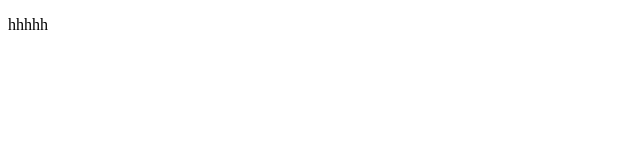
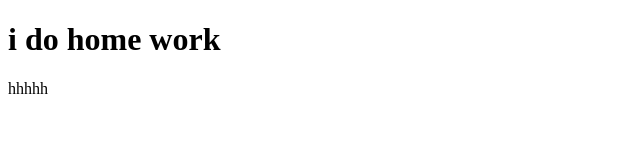
Before and after one commit to CodeWithSarah-git/lesson-7, a plain HTML site: page index.html in a window 1280 px wide. Shown: the whole page, without its empty margins (0-640 px from the left). Drawn offline with Linux system fonts and the light colour scheme.

Commit message:
conflict

```diff
--- a/index.html
+++ b/index.html
@@ -6,6 +6,7 @@
     <title>chanuka</title>
 </head>
 <body>
+    <h1>i do home work</h1>
     <P>hhhhh</P>
 </body>
 </html>
```
